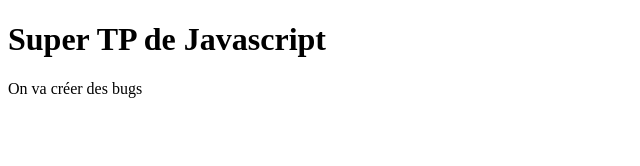
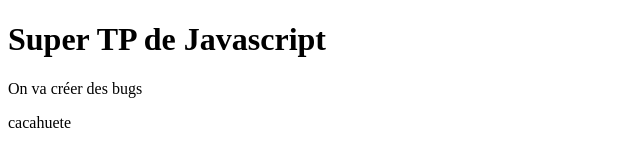
Before and after one commit to TyTy-cf/2026-poei-javascript, a plain HTML site: page index.html in a window 1280 px wide. Shown: the full height of the page, 0-640 px from the left. Drawn offline with Linux system fonts and the light colour scheme.

Commit message:
Update index.html

```diff
--- a/index.html
+++ b/index.html
@@ -8,6 +8,7 @@
     <body>
         <h1>Super TP de Javascript</h1>
         <p>On va créer des bugs</p>
+        <p>cacahuete</p>
         <script></script>
     </body>
 </html>
```
